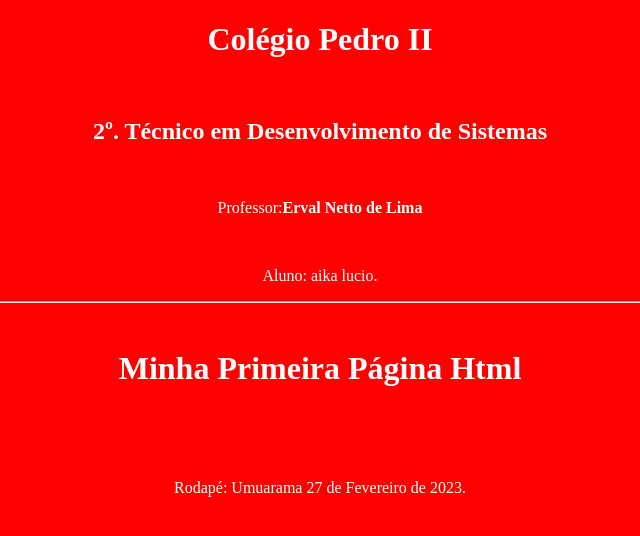
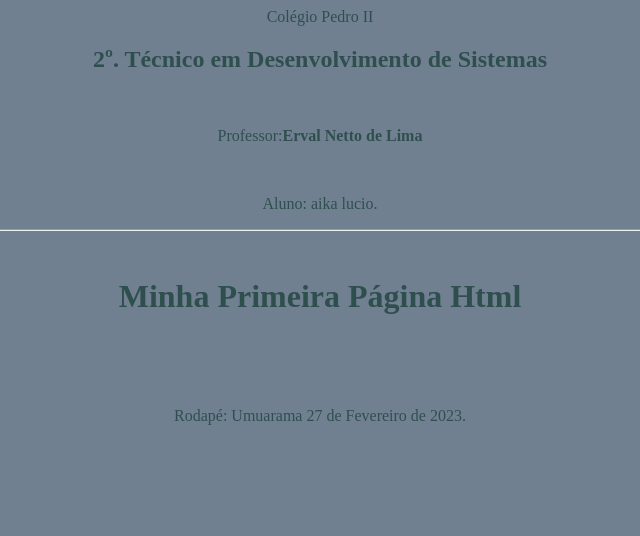
Before and after one commit to zawaaaaa/front-end, a plain HTML site: page pagina.html in a window 1280 px wide. Shown: the whole page, without its empty margins (320-960 px from the left). Drawn offline with Linux system fonts and the light colour scheme.

Commit message:
Add files via upload

```diff
--- a/pagina.html
+++ b/pagina.html
@@ -2,7 +2,7 @@
    <head>
     <title>Página Html</title>
    </head>
-   <body style="background:#ff0000; color:#ffffff; text-align: center;">
+   <body style="background:#708090; color:#2F4F4F; text-align: center;front family
     <h1>Colégio Pedro II</h1>
     <br>
     <h2>2º. Técnico em Desenvolvimento de Sistemas</h2>
```
